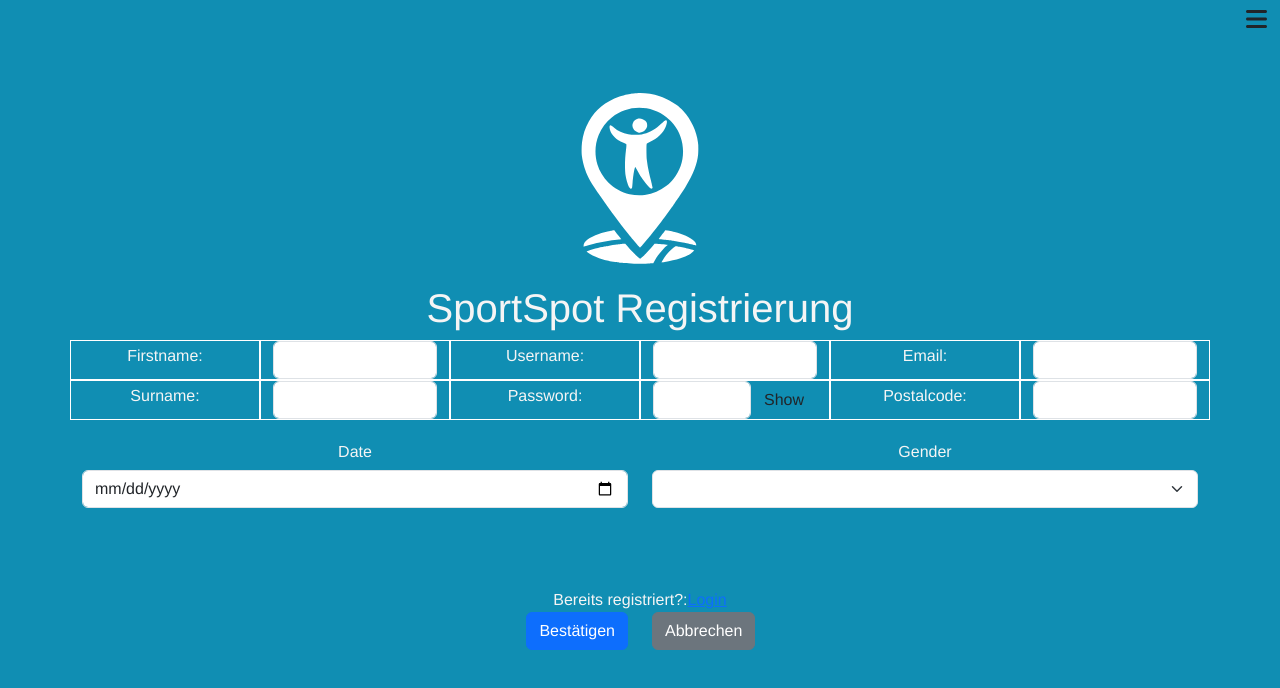
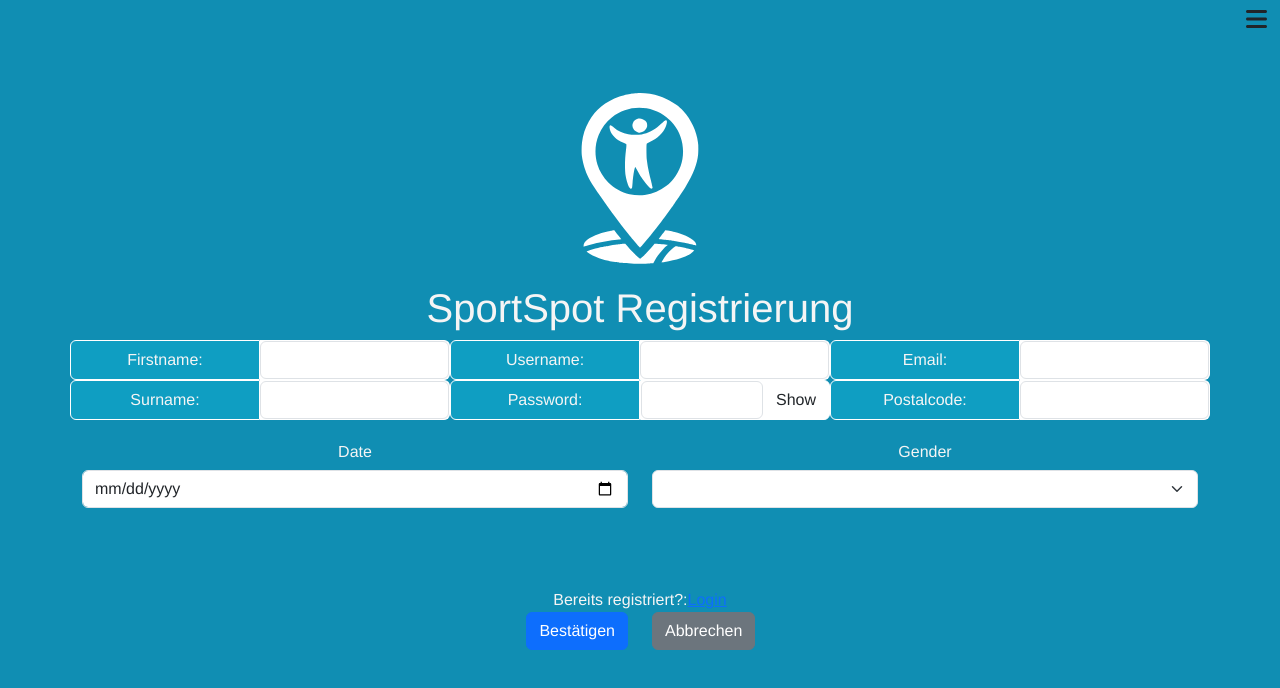
Before and after one commit to pashaslayer/SportsMap, a Vue app in the folder sport-spot/: page /registration in a window 1280 px wide. Shown: the top 688 px of the page. Built offline with nearby package versions, Linux system fonts and the light colour scheme; what vue3-openlayers would draw is missing.

Commit message:
Register + Login Bootstrap Design

```diff
--- a/sport-spot/src/views/RegistrationView.vue
+++ b/sport-spot/src/views/RegistrationView.vue
@@ -6,23 +6,13 @@
         <div class="col-md-12">
           <!-- draggable verhindert das verschieben von images -->
           <img
-            v-if="!wheelAnimation"
             src="@/assets/Logo_V3_1_final_noBG_white.svg"
             class="rounded mx-auto d-block img-fluid"
             width="150px"
             height="100px"
             draggable="false"
           />
-          <img
-            v-if="wheelAnimation"
-            src="@/assets/Logo_V3_1_final_noBG_white.svg"
-            class="rounded mx-auto d-block wheel-animation img-fluid"
-            width="150px"
-            height="100px"
-            draggable="false"
-            @animationend="stopWheelAnimation"
-          />
-          <h1>{{ title }}</h1>
+          <h1 class="title">{{ title }}</h1>
         </div>
       </div>
 
@@ -30,11 +20,11 @@
         <!-- @submit.prevent="postRegister"> -->
         <div class="row">
           <div
-            class="col-md-2 border border-white align-items-center d-flex justify-content-center"
+            class="col-md-2 bg-info bg-opacity-25 border border-white rounded-start border-end align-items-center d-flex justify-content-center"
           >
-            <label for="firstname" class="form-label">Firstname:</label>
+            <label for="firstname" class="text-center">Firstname:</label>
           </div>
-          <div class="col-md-2 border border-white">
+          <div class="col-md-2 m-0 p-0 bg-white border border-white border-start-0 rounded-end">
             <input
               v-model="postData.firstname"
               type="text"
@@ -44,11 +34,11 @@
             />
           </div>
           <div
-            class="col-md-2 border border-white align-items-center d-flex justify-content-center"
+            class="col-md-2 bg-info bg-opacity-25 border border-white rounded-start border-end align-items-center d-flex justify-content-center"
           >
-            <label for="username" class="form-label">Username: </label>
+            <label for="username" class="text-center">Username: </label>
           </div>
-          <div class="col-md-2 border border-white">
+          <div class="col-md-2 m-0 p-0 bg-white border border-white border-start-0 rounded-end">
             <!--Input Benutzername-->
             <input
               v-model="postData.username"
@@ -59,11 +49,11 @@
             />
           </div>
           <div
-            class="col-md-2 border border-white align-items-center d-flex justify-content-center"
+            class="col-md-2 bg-info bg-opacity-25 border border-white rounded-start border-end align-items-center d-flex justify-content-center"
           >
-            <label for="email-label" class="form-label">Email: </label>
+            <label for="email-label" class="text-center">Email: </label>
           </div>
-          <div class="col-md-2 border border-white">
+          <div class="col-md-2 m-0 p-0 bg-white border border-white border-start-0 rounded-end">
             <!--Input Email-->
             <input
               v-model="postData.email"
@@ -79,11 +69,11 @@
         <!-- Third Row (6 Columns) -->
         <div class="row">
           <div
-            class="col-md-2 border border-white align-items-center d-flex justify-content-center"
+            class="col-md-2 bg-info bg-opacity-25 border border-white rounded-start border-end align-items-center d-flex justify-content-center"
           >
-            <label for="surname" class="form-label">Surname: </label>
+            <label for="surname" class="text-center">Surname: </label>
           </div>
-          <div class="col-md-2 border border-white">
+          <div class="col-md-2 m-0 p-0 bg-white border border-white border-start-0 rounded-end">
             <!--Input Nachname-->
             <input
               v-model="postData.surname"
@@ -94,11 +84,11 @@
             />
           </div>
           <div
-            class="col-md-2 border border-white align-items-center d-flex justify-content-center"
+            class="col-md-2 bg-info bg-opacity-25 border border-white rounded-start border-end align-items-center d-flex justify-content-center"
           >
-            <label for="password" class="form-label">Password:</label>
+            <label for="password" class="text-center">Password:</label>
           </div>
-          <div class="col-md-2 border border-white d-flex align-items-center">
+          <div class="col-md-2 m-0 p-0 border bg-white border-white d-flex align-items-center rounded-end">
             <!-- Input Password -->
             <input
               v-model="postData.password"
@@ -119,11 +109,11 @@
             </button>
           </div>
           <div
-            class="col-md-2 border border-white align-items-center d-flex justify-content-center"
+            class="col-md-2 bg-info bg-opacity-25 border border-white rounded-start border-end align-items-center d-flex justify-content-center"
           >
-            <label for="postalcode" class="form-label">Postalcode: </label>
+            <label for="postalcode" class="text-center">Postalcode: </label>
           </div>
-          <div class="col-md-2 border border-white">
+          <div class="col-md-2 m-0 p-0 bg-white border border-white border-start-0 rounded-end">
             <!--Input Plz-->
             <input
               v-model="postData.postalcode"
@@ -461,12 +451,6 @@
       this.postData.firstname = "";
       this.postData.postalcode = "";
     },
-    startWheelAnimation() {
-      this.wheelAnimation = true;
-    },
-    stopWheelAnimation() {
-      this.wheelAnimation = false;
-    },
   },
 };
 </script>
@@ -510,14 +494,8 @@
   user-select: none;
 }
 
-/* Logik für das Drehen vom Logo */
-@keyframes wheelSpin {
-  0% {
-    transform: rotate(0deg);
-  }
-  100% {
-    transform: rotate(360deg);
-  }
+.title {
+  user-select: none;
 }
 
 .error {
```
Also changed, not shown: sport-spot/src/views/LoginView.vue (+71 -93 lines).
